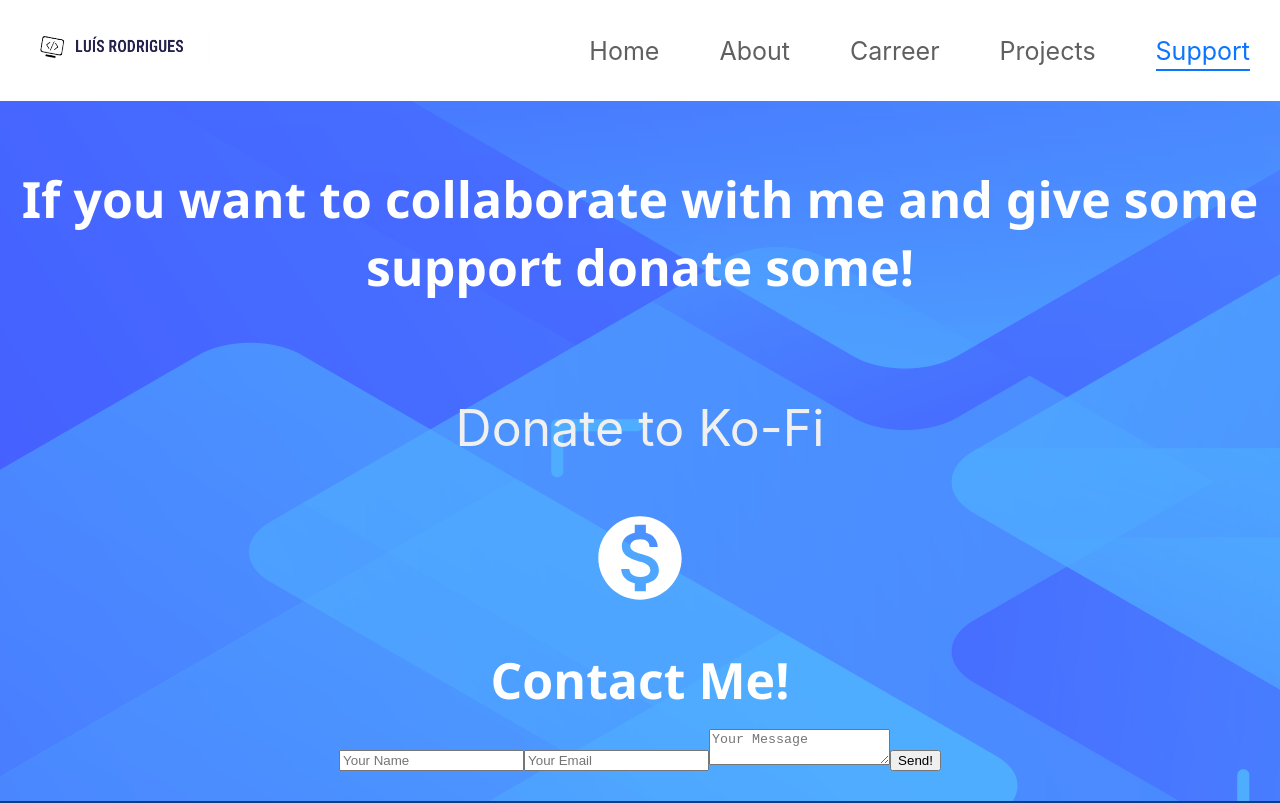
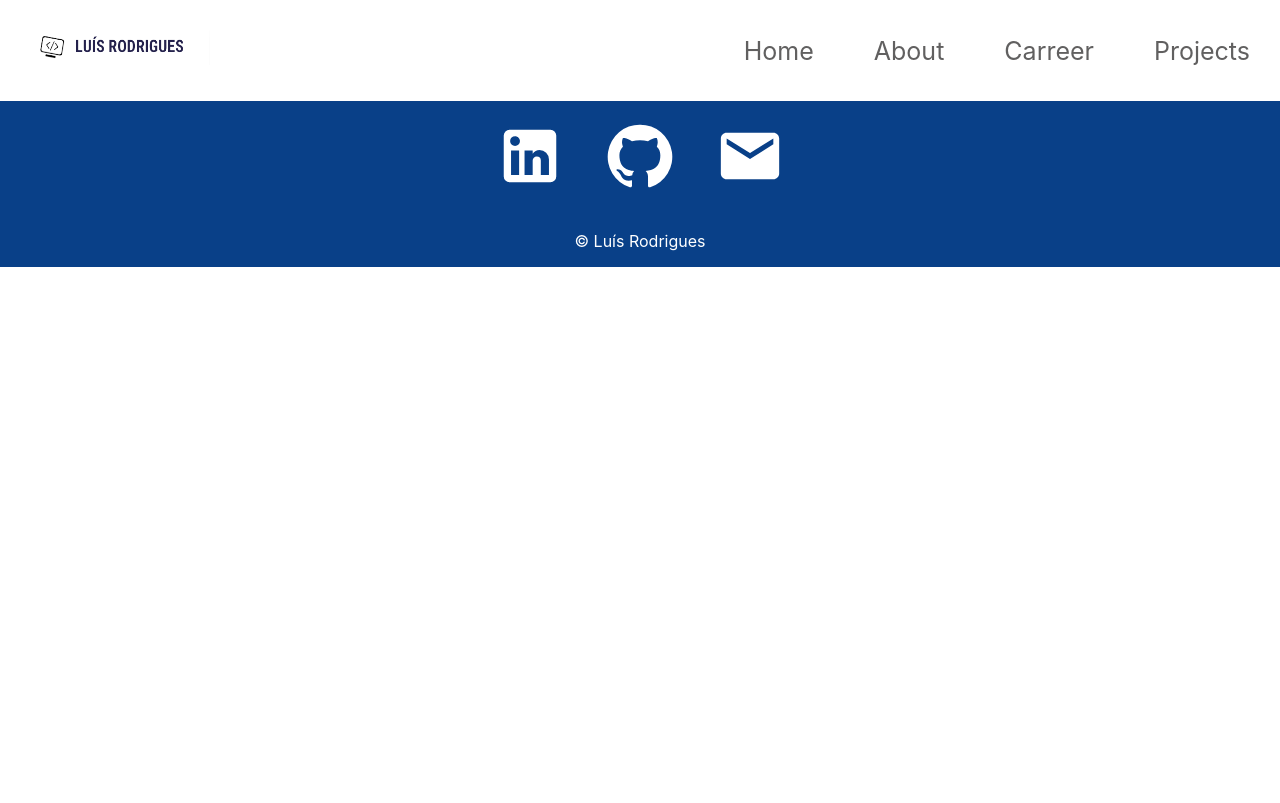
Before and after one commit to LuisPedro01/MyPortefolio, a React app: page /support in a window 1280 px wide. Shown: the top 803 px of the page. Built offline with nearby package versions, Linux system fonts and the light colour scheme.

Commit message:
Remove suport page temporarly

```diff
--- a/src/App.js
+++ b/src/App.js
@@ -20,7 +20,7 @@ export default function App() {
           <Route path="/projects" element={<Projects />}/>
           <Route path="/project/:key" element={<ProjectDisplay/>} />
           <Route path="/experience" element={<Experience />}/>
-          <Route path="/support" element={<SuportMe />}/>
+          {/* <Route path="/support" element={<SuportMe />}/> */}
         </Routes>
         <Footer />
       </Router>
--- a/src/api/email/route.ts
+++ /dev/null
@@ -1,18 +0,0 @@
-import { Resend } from 'resend';
-import ThankYouEmail from '../../email/FeedbackTemplate';
-
-const resend = new Resend('re_hKg7xuUX_MojRshkxEHoKvVbn6BskvexS');
-
-export async function POST () {
-  try{
-    await resend.emails.send({
-      from: 'onboarding@resend.dev',
-      to: 'luisprodrigues01@gmail.com',
-      subject: 'Thank You!',
-      react: ThankYouEmail({ userName: 'teste' }),
-    });
-  } catch (e) {
-    console.log('error on route.ts', e)
-  }
-
-}
--- a/src/components/NavBar.js
+++ b/src/components/NavBar.js
@@ -35,7 +35,7 @@ function NavBar() {
                 <Link to="/aboutme" className={isActive("/aboutme")}> About </Link>
                 <Link to="/experience" className={isActive("/experience")}> Carreer </Link>
                 <Link to="/projects" className={isActive("/projects")}> Projects </Link>
-                <Link to="/support" className={isActive("/support")}> Support </Link>
+                {/* <Link to="/support" className={isActive("/support")}> Support </Link> */}
             </div>
         </div>
     );
--- a/src/email/FeedbackTemplate.jsx
+++ b/src/email/FeedbackTemplate.jsx
@@ -11,20 +11,21 @@ import {
   Text,
 } from "@react-email/components";
 import * as React from "react";
-//   import Logo from "../assets/Logo6.png";
 
 const baseUrl = process.env.VERCEL_URL
   ? `https://${process.env.VERCEL_URL}`
   : "";
 
-  const ThankYouEmail = ({ userName }) => {
+/**
+ * Email automático de agradecimento para o utilizador
+ */
+export const ThankYouEmail = ({ userName }) => {
   const previewText = `Thank you for contacting us, ${userName}!`;
 
   return (
     <Html>
       <Head />
       <Preview>{previewText}</Preview>
-
       <Body style={main}>
         <Container style={container}>
           <Section>
@@ -38,19 +39,30 @@ import {
           <Section>
             <Text style={heading}>Thank You, {userName}!</Text>
             <Text style={paragraph}>
-                We have received your message and our team will get back to you as soon as possible.
+              We have received your message and our team will get back to you as
+              soon as possible.
             </Text>
             <Text style={paragraph}>
-                In the meantime, you can check our <Link  style={link}>Support Center</Link> for answers to common questions.
+              In the meantime, you can check our{" "}
+              <Link
+                href="https://yourcompany.com/support"
+                style={link}
+              >
+                Support Center
+              </Link>{" "}
+              for answers to common questions.
             </Text>
-              <Button style={button} >
+            <Button
+              style={button}
+              href="https://yourcompany.com/support"
+            >
               Visit Support Center
             </Button>
           </Section>
-
           <Section>
             <Text style={footer}>
-                If you have any further questions, feel free to reply to this email.
+              If you have any further questions, feel free to reply to this
+              email.
             </Text>
             <Text style={footer}>
               Best regards,
@@ -64,9 +76,37 @@ import {
   );
 };
 
-  ThankYouEmail.PreviewProps = {
-    userName: "Customer",
-    supportLink: "https://yourcompany.com/support",
+/**
+ * Email interno para TI (quando alguém envia uma mensagem pelo formulário)
+ */
+export const AdminNotificationEmail = ({
+  name,
+  email,
+  message,
+}) => {
+  const previewText = `New contact message from ${name}`;
+
+  return (
+    <Html>
+      <Head />
+      <Preview>{previewText}</Preview>
+      <Body style={main}>
+        <Container style={container}>
+          <Section>
+            <Text style={heading}>New Message Received 📩</Text>
+            <Text style={paragraph}>
+              <strong>From:</strong> {name} ({email})
+            </Text>
+            <Text style={paragraph}>
+              <strong>Message:</strong>
+              <br />
+              {message}
+            </Text>
+          </Section>
+        </Container>
+      </Body>
+    </Html>
+  );
 };
 
 export default ThankYouEmail;
@@ -85,15 +125,15 @@ import {
 };
 
 const heading = {
-    fontSize: "32px",
+  fontSize: "28px",
   lineHeight: "1.3",
   fontWeight: "700",
   color: "#484848",
-    marginBottom: "24px",
+  marginBottom: "20px",
 };
 
 const paragraph = {
-    fontSize: "18px",
+  fontSize: "16px",
   lineHeight: "1.4",
   color: "#484848",
   marginBottom: "16px",
@@ -103,8 +143,8 @@ import {
   backgroundColor: "#4CAF50",
   borderRadius: "3px",
   color: "#fff",
-    fontSize: "18px",
-    padding: "12px 24px",
+  fontSize: "16px",
+  padding: "12px 20px",
   textDecoration: "none",
   textAlign: "center",
   display: "block",
--- a/src/pages/SuporteMe.jsx
+++ b/src/pages/SuporteMe.jsx
@@ -1,19 +1,53 @@
-import React, { useEffect, useRef } from "react";
+import React, { useEffect, useRef, useState } from "react";
 import { MonetizationOn } from "@mui/icons-material";
-// import MonetizationOnTwoToneIcon from "@material-ui/icons/MonetizationOnTwoTone";
 import "../css/SuportMe.css";
-import { POST } from "../api/email/route.ts";
 
 function SuportMe() {
   const refs = useRef([]);
+  const [formData, setFormData] = useState({
+    name: "",
+    email: "",
+    message: "",
+  });
 
-  const handleSendEmail = async () => {
+  const handleChange = (e) => {
+    setFormData({
+      ...formData,
+      [e.target.name]: e.target.value,
+    });
+  };
+
+  const handleSendEmail = async (e) => {
+    e.preventDefault();
     try {
-      await POST();
-      console.log('Email enviado com sucesso!');
-      // Adicione qualquer lógica adicional após enviar o email, se necessário
+
+      fetch('http://localhost:5000/send-email', {
+        method: 'POST',
+        headers: { 'Content-Type': 'application/json' },
+        body: JSON.stringify({ name: 'João', email: 'joao@email.com', message: 'Teste' }),
+      })
+      .then(res => res.json())
+      .then(data => console.log(data))
+      .catch(err => console.error(err));
+
+
+      // const res = await fetch("/api/email/route", {
+      //   method: "POST",
+      //   headers: { "Content-Type": "application/json" },
+      //   body: JSON.stringify(formData),
+      // });
+
+      // if (res.ok) {
+      //   console.log("Email enviado com sucesso!");
+      //   alert("Mensagem enviada com sucesso!");
+      //   setFormData({ name: "", email: "", message: "" });
+      // } else {
+      //   console.error("Erro ao enviar email:", await res.json());
+      //   alert("Erro ao enviar a mensagem. Tenta novamente.");
+      // }
     } catch (error) {
-      console.error('Erro ao enviar email:', error);
+      console.error("Erro na requisição:", error);
+      alert("Erro inesperado.");
     }
   };
 
@@ -23,21 +57,21 @@ function SuportMe() {
     };
 
     const observer = new IntersectionObserver((entries, observer) => {
-      entries.forEach(entry => {
+      entries.forEach((entry) => {
         if (entry.isIntersecting) {
-          entry.target.classList.add('visible');
+          entry.target.classList.add("visible");
         }
       });
     }, options);
 
-    refs.current.forEach(ref => {
+    refs.current.forEach((ref) => {
       if (ref) {
         observer.observe(ref);
       }
     });
 
     return () => {
-      refs.current.forEach(ref => {
+      refs.current.forEach((ref) => {
         if (ref) {
           observer.unobserve(ref);
         }
@@ -47,20 +81,33 @@ function SuportMe() {
 
   return (
     <div className="suport1">
-      <h1 ref={el => refs.current[0] = el} className='fade-in'>If you want to collaborate with me and give some support donate some!</h1>
-      <p ref={el => refs.current[1] = el} className='fade-in'>Donate to Ko-Fi</p>
-      <a href="https://ko-fi.com/luisrodrigues66052" target="_blank" ref={el => refs.current[2] = el} className='fade-in'>
-        <MonetizationOn />
-      </a>
-
       <h1>Contact Me!</h1>
 
-      <form>
-        <input type="text" placeholder="Your Name" required />
-        <input type="email" placeholder="Your Email" required />
-        <textarea placeholder="Your Message" required></textarea>
-        <button type='submit' onClick={handleSendEmail}>Send!</button>
-
+      <form onSubmit={handleSendEmail}>
+        <input
+          type="text"
+          name="name"
+          placeholder="Your Name"
+          required
+          value={formData.name}
+          onChange={handleChange}
+        />
+        <input
+          type="email"
+          name="email"
+          placeholder="Your Email"
+          required
+          value={formData.email}
+          onChange={handleChange}
+        />
+        <textarea
+          name="message"
+          placeholder="Your Message"
+          required
+          value={formData.message}
+          onChange={handleChange}
+        ></textarea>
+        <button type="submit">Send!</button>
       </form>
     </div>
   );
```
Lines whose indentation alone changed are shown as unchanged.
